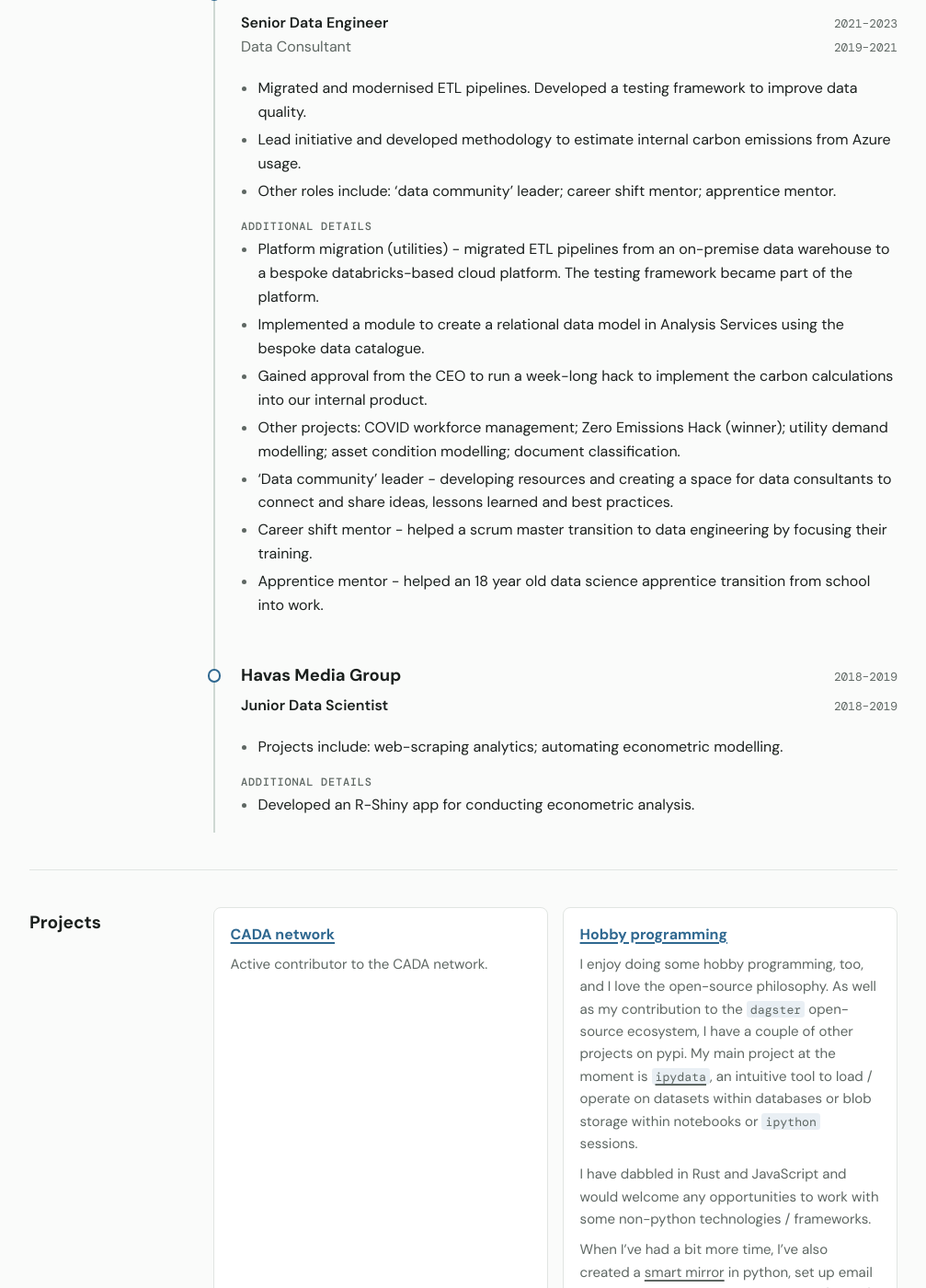
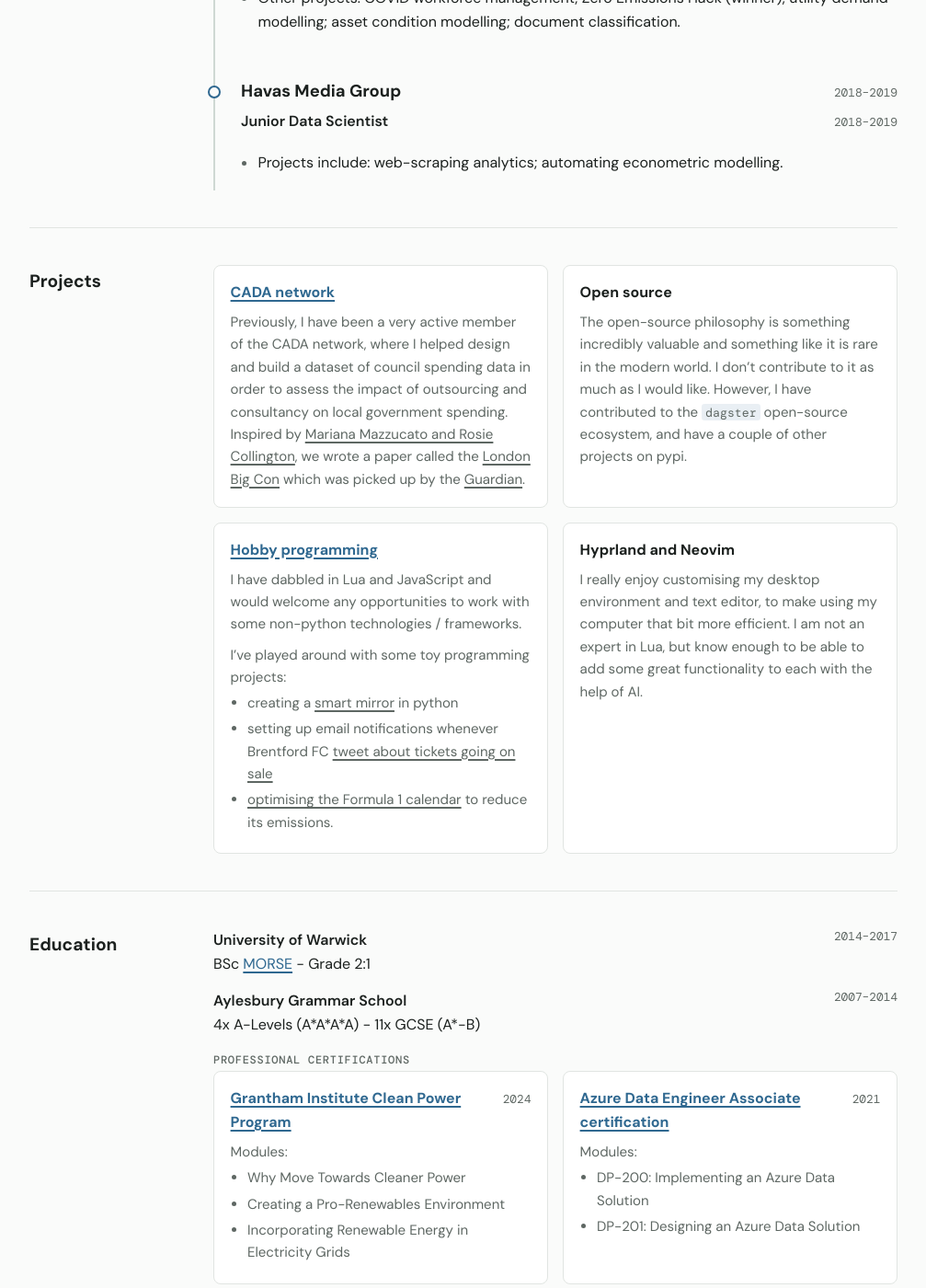
Before and after one commit to j-blackwell/pages, a Jekyll site: the page built from index.html, in a window 1280 px wide and 1400 px high, scrolled down 2343 px. Shown: the whole window at 92% size, without its empty margins (136-1143 px from the left). Built offline with Jekyll 4.4.1, drawn with Linux system fonts in a browser that asks for light colours; some of the changed text lies outside the part shown.

Commit message:
update structure of hobby programming

```diff
--- a/_data/cv.yml
+++ b/_data/cv.yml
@@ -18,31 +18,29 @@ profile: |
   I am passionate about the environment and other societal issues, and I'm motivated to use my skills
   in the most valuable way to contribute towards these causes.
 
-  I am also an active contributor to the [CADA network](https://autonomy.work/cada/).
-
 # `since` is when you started: a year (2017) or year-month (2017-09).
 # Years of experience are calculated from it each time the site is built.
 skills:
   - name: python
     since: 2017
-    summary: "Favourite libraries / tools: `dagster`, `polars`, `fastAPI`, `uv`."
+    summary: "Favourite libraries / tools: `dagster`, `polars`, `fastapi`, `uv`."
     details: |
       - `dagster` expert - see [experience](#experience) for open-source contributions and plugins
       - `pandas`, `polars` & `pyspark`
-      - `flask` & `fastAPI`
+      - `fastapi` & `fastmcp`
   - name: SQL
     since: 2016
-    summary: "Favourite databases: `duckdb`, bigquery."
+    summary: "Favourite databases: `duckdb`, BigQuery."
     details: |
       - `duckdb` fan 🦆
-      - Worked with bigquery, `duckdb`, mysql, sqlite
+      - Worked with BigQuery, `duckdb`, MySQL, SQLite
   - name: Cloud platforms
     since: 2020
     summary: >-
       Have designed solutions on GCP, Azure and AWS.
-      Favourite services: bigquery and google cloud run.
+      Favourite services: BigQuery and Google Cloud Run.
     details: |
-      - Google Cloud - designed and created a full data platform at Ember using GCP (bigquery, cloud run, datastore, gcs)
+      - Google Cloud - designed and created a full data platform at Ember using GCP (BigQuery, Cloud Run, Datastore, GCS)
       - AWS - designed a `duckdb` database using parquet files stored on s3
       - Azure - Azure Data Engineer Associate certification
       - Databricks
@@ -52,6 +50,9 @@ skills:
   - name: CI/CD
     since: 2022
     summary: "Including docker, infrastructure as code and github actions."
+  - name: Linux
+    since: 2020
+    summary: "Linux desktop user, at home in the command line. Currently using EndeavourOS."
 
 # Dates (`start`, `end`, `since`) accept a year (2019), year-month (2019-09) or full date.
 # Leave out `end` for a current role. Pages show years; the timeline uses months when given.
@@ -87,13 +88,6 @@ experience:
         - Project manage projects including planning and managing team resource.
         - Qualified Mental Health First Aider and member of wellbeing working group.
       - Contributed to organisation AI and data team strategies, and supported funding applications.
-    details: |
-      - Project managed the migration from our legacy codebase to the `dagster` platform (2025).
-      - Running production data pipelines on schedules / sensors since early 2024, processing datasets at a
-        rate and scale that was previously infeasible.
-      - Moved our database to bigquery to help future-proof and enable reporting of finer-grain datasets.
-      - Provided data and feedback on the [Electricity Data Explorer](https://ember-energy.org/data/electricity-data-explorer/).
-      - Ran an organisation-wide pilot program of AI tooling (2025).
 
   - org: Aiimi
     url: https://aiimi.com
@@ -110,17 +104,8 @@ experience:
       - Lead initiative and developed methodology to estimate internal carbon emissions from Azure usage.
       - Other roles include: 'data community' leader; career shift mentor; apprentice mentor.
     details: |
-      - Platform migration (utilities) - migrated ETL pipelines from an on-premise data warehouse to a
-        bespoke databricks-based cloud platform. The testing framework became part of the platform.
-      - Implemented a module to create a relational data model in Analysis Services using the bespoke data catalogue.
-      - Gained approval from the CEO to run a week-long hack to implement the carbon calculations into our
-        internal product.
       - Other projects: COVID workforce management; Zero Emissions Hack (winner); utility demand modelling;
         asset condition modelling; document classification.
-      - 'Data community' leader - developing resources and creating a space for data consultants to connect
-        and share ideas, lessons learned and best practices.
-      - Career shift mentor - helped a scrum master transition to data engineering by focusing their training.
-      - Apprentice mentor - helped an 18 year old data science apprentice transition from school into work.
 
   - org: Havas Media Group
     label: Havas  # shorter name for the timeline
@@ -132,8 +117,6 @@ experience:
         end: 2019-06
     summary: |
       - Projects include: web-scraping analytics; automating econometric modelling.
-    details: |
-      - Developed an R-Shiny app for conducting econometric analysis.
 
 # Unpaid dev work: open source, community and hobby projects.
 # `since` (and `end`) are optional; with `since` the entry shows e.g. "2024–present".
@@ -141,28 +124,38 @@ experience:
 projects:
   - name: CADA network
     url: https://autonomy.work/cada/
-    summary: Active contributor to the CADA network.
+    summary: Former contributor to the CADA network.
+    details: |
+      Previously, I have been a very active member of the CADA network, where I helped design and build
+      a dataset of council spending data in order to assess the impact of outsourcing and consultancy
+      on local government spending. Inspired by [Mariana Mazzucato and Rosie Collington](https://en.wikipedia.org/wiki/The_Big_Con_(Mazzucato_and_Collington_book)),
+      we wrote a paper called the [London Big Con](https://autonomy.work/portfolio/the-london-big-con/)
+      which was picked up by the [Guardian](https://www.theguardian.com/society/2025/dec/06/london-councils-warning-structurally-dependent-on-private-firms-as-report-shows-500m-spend).
+  - name: Open source
+    summary: >-
+      The open-source philosophy is something incredibly valuable and something like it is rare in the modern world.
+      I don't contribute to it as much as I would like. However, I have contributed to the `dagster`
+      open-source ecosystem, and have a couple of other projects on pypi.
   - name: Hobby programming
-    url: https://github.com/jrstats
+    url: https://github.com/j-blackwell
     summary: >-
-      Open-source python packages on pypi, plus side projects in python, Rust and JavaScript.
+      I have also played around with some toy programming projects, and have learnt a bit of Lua and JavaScript.
     details: |
-      I enjoy doing some hobby programming, too, and I love the open-source philosophy.
-      As well as my contribution to the `dagster` open-source ecosystem, I have a couple of other projects on pypi.
-      My main project at the moment is [`ipydata`](), an intuitive tool to load / operate on datasets within
-      databases or blob storage within notebooks or `ipython` sessions.
-
-      I have dabbled in Rust and JavaScript and would welcome any opportunities to work with some non-python
+      I have dabbled in Lua and JavaScript and would welcome any opportunities to work with some non-python
       technologies / frameworks.
 
-      When I've had a bit more time, I've also created a [smart mirror](https://github.com/jrstats/pymirror) in
-      python, set up email notifications whenever [@BrentfordFC](https://twitter.com/BrentfordFC/) (COYB!)
-      [tweet about tickets going on sale](https://github.com/jrstats/twitterNotifications), and
-      [optimised the Formula 1 calendar](https://github.com/jrstats/f1calendar/blob/master/solution.ipynb) to
-      reduce its emissions.
-      Again, feel free to take a look at them on my [github](https://github.com/jrstats) page.
-  - name: Linux
-    summary: Linux desktop user, currently running EndeavourOS.
+      I've played around with some toy programming projects:
+        - creating a [smart mirror](https://github.com/jrstats/pymirror) in python
+        - setting up email notifications whenever Brentford FC [tweet about tickets going on sale](https://github.com/jrstats/twitterNotifications)
+        - [optimising the Formula 1 calendar](https://github.com/jrstats/f1calendar/blob/master/solution.ipynb) to
+        reduce its emissions.
+  - name: Hyprland and Neovim
+    summary: Taking advantage of the highly configurable desktop and text editor to customise workflows.
+    details: |
+      I really enjoy customising my desktop environment and text editor, to make using my computer that
+      bit more efficient.
+      I am not an expert in Lua, but know enough to be able to add some great functionality to each
+      with the help of AI.
 
 education:
   - name: University of Warwick
```
